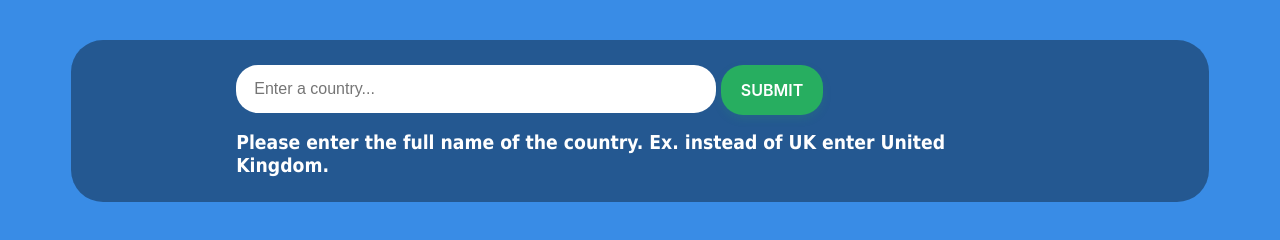
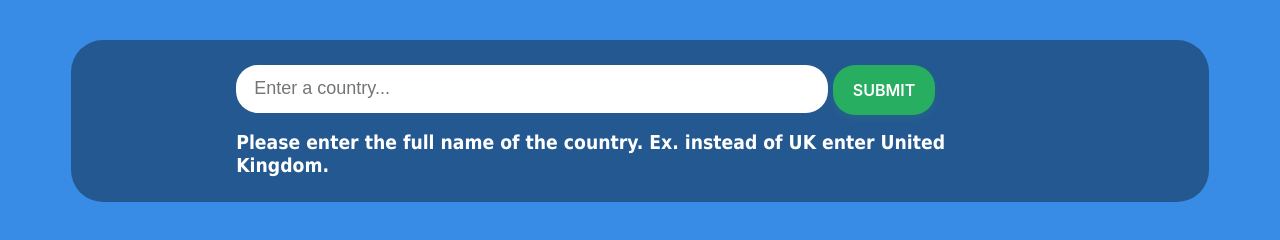
Before and after one commit to nihad6690/countryWiki, a website: page public/index.html in a window 1280 px wide. Shown: the part 120-360 px from the top of the page. Drawn offline with nearby package versions, Linux system fonts and the light colour scheme.

Commit message:
changed the input bar size

```diff
--- a/public/styles.css
+++ b/public/styles.css
@@ -39,7 +39,7 @@ header h1 {
 
   #inputItem{
     border:none;
-    width: 30rem;
+    width: 37rem;
     height:3rem;
     vertical-align:middle;
     border-radius:22px;
@@ -50,7 +50,7 @@ header h1 {
 
   input[type="text"]::placeholder {
 
-    font-size: medium;
+    font-size: large;
 }
 
 
```
